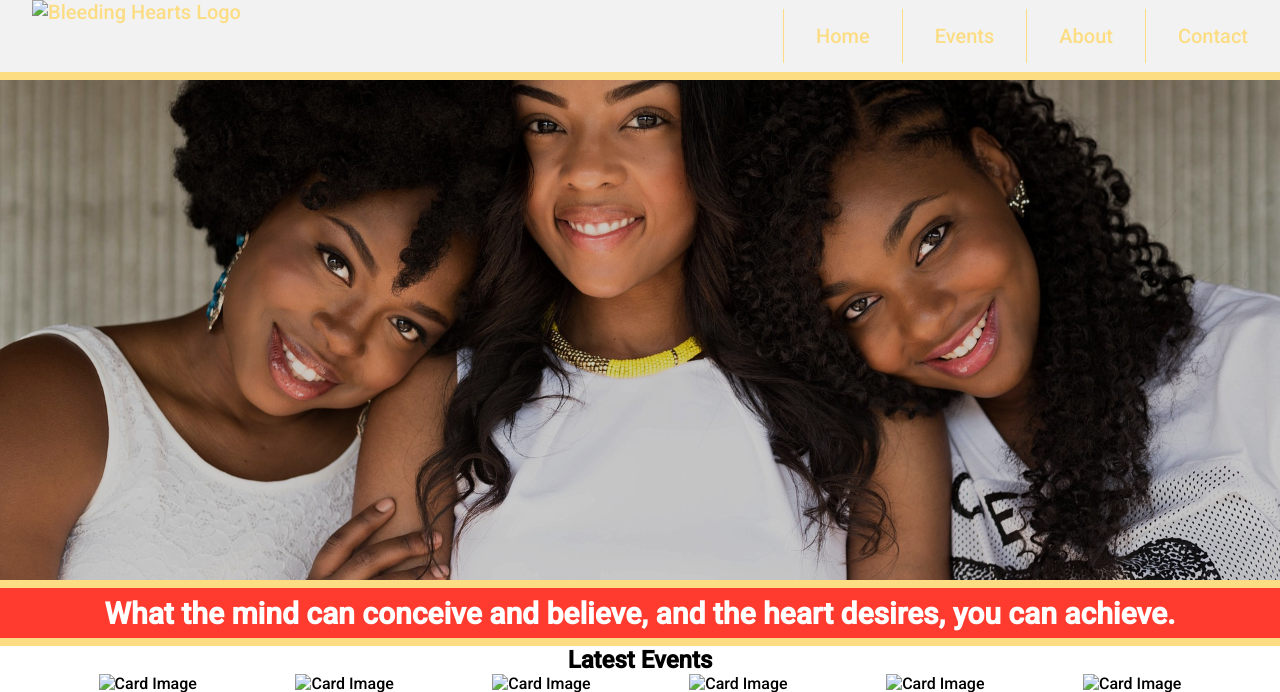
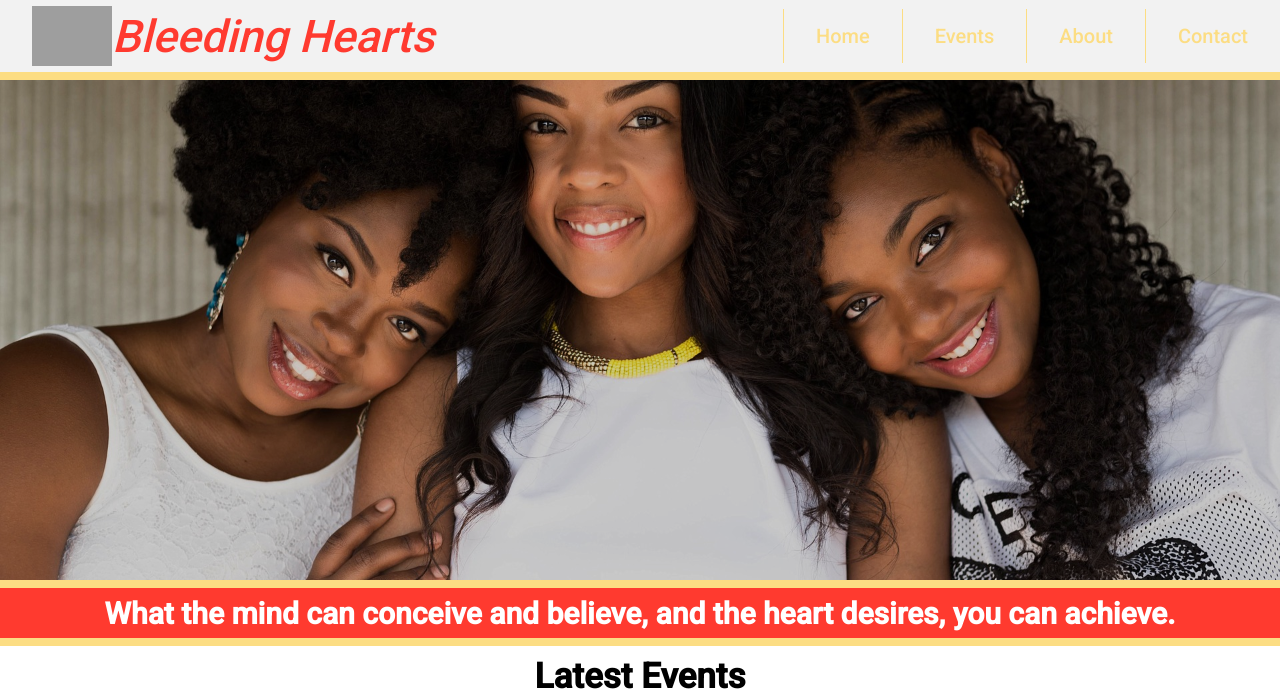
Before and after one commit to Kreem97/Bleeding-Hearts-WP-Theme, a PHP site: page / in a window 1280 px wide. Shown: the top 692 px of the page. Run offline with PHP 8.4, Linux system fonts and the light colour scheme; some libraries are stand-ins or nearby versions; grey boxes are pictures that could not be loaded.

Commit message:
Test images and logo added in
Images still need to be stlyled

```diff
--- a/index.html
+++ b/index.html
@@ -34,7 +34,7 @@
 	<nav>
 		<div id="logo-img">
 			<a href="#">
-				<img src="" alt="Bleeding Hearts Logo">
+				<img src="img/logo1.png" alt="Bleeding Hearts Logo"><p>Bleeding Hearts</p>
 			</a>
 		</div>
 		<ul>
@@ -69,41 +69,42 @@
 	<!-- Latest Events Section -->
 	<main>
 		<h2>Latest Events</h2>
+		<hr class="underline"></hr>
 
 		<section>
 			<div class="card">
 				<div class="card-image">
-					<img serc="" alt="Card Image">
+					<img src="img/event3.png" alt="Card Image">
 				</div>
 			</div>
 
 			<div class="card">
 				<div class="card-image">
-					<img serc="" alt="Card Image">
+					<img src="img/event1.png" alt="Card Image">
 				</div>
 			</div>
 
 			<div class="card">
 				<div class="card-image">
-					<img serc="" alt="Card Image">
+					<img src="img/event2.png" alt="Card Image">
 				</div>
 			</div>
 
 			<div class="card">
 				<div class="card-image">
-					<img serc="" alt="Card Image">
+					<img src="img/event3.png" alt="Card Image">
 				</div>
 			</div>
 
 			<div class="card">
 				<div class="card-image">
-					<img serc="" alt="Card Image">
+					<img src="img/event4.png" alt="Card Image">
 				</div>
 			</div>
 
 			<div class="card">
 				<div class="card-image">
-					<img serc="" alt="Card Image">
+					<img src="img/event1.png" alt="Card Image">
 				</div>
 			</div>
 		</section>
--- a/style.css
+++ b/style.css
@@ -21,7 +21,10 @@ h1 {
 
 h2 {
 	text-align: center;
-	margin: 0;
+	margin-top: 10px;
+	margin-bottom: 10px;
+
+	font-size: 35px;
 }
 
 h3 {
@@ -36,9 +39,10 @@ hr {
 	background-color: #fcdd83;
 }
 
-i {
-	width: 60px;
-	font-size: 40px;
+.underline {
+	margin: 0;
+	padding: 0;
+	border-top: black;
 }
 
 .display-text {
@@ -109,6 +113,25 @@ nav a {
 	font-family: 'Roboto', sans-serif;
 }
 
+nav img{
+	max-height: 60px;
+}
+
+#logo-img {
+	display: flex;
+	align-items: center;
+}
+
+#logo-img a {
+	display: flex;
+	align-items: center;
+}
+
+#logo-img p {
+	font-size: 45px;
+	color: #ff3a2f;
+	font-style: italic;
+}
 
 /*banner*/
 #banner {
@@ -137,10 +160,16 @@ main section {
 }
 
 .card {
+	align-self: center;
 	/**/
 }
 
 .card:hover {
+	/**/
+}
+
+.card img {
+	max-width: 400px;
 	/**/
 }
 
@@ -201,3 +230,8 @@ footer a:hover {
 	display: flex;
 	justify-content: space-around;
 }
+
+#social-media-links i {
+	width: 60px;
+	font-size: 40px;
+}
```
Also changed, not shown: img/event1.PNG (added), img/event2.PNG (added), img/event4.PNG (added), 6 other files.
